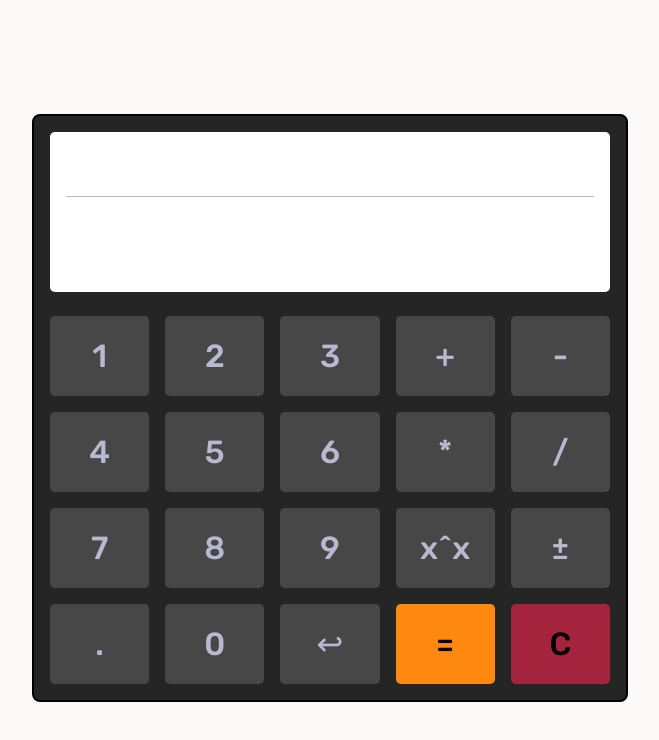
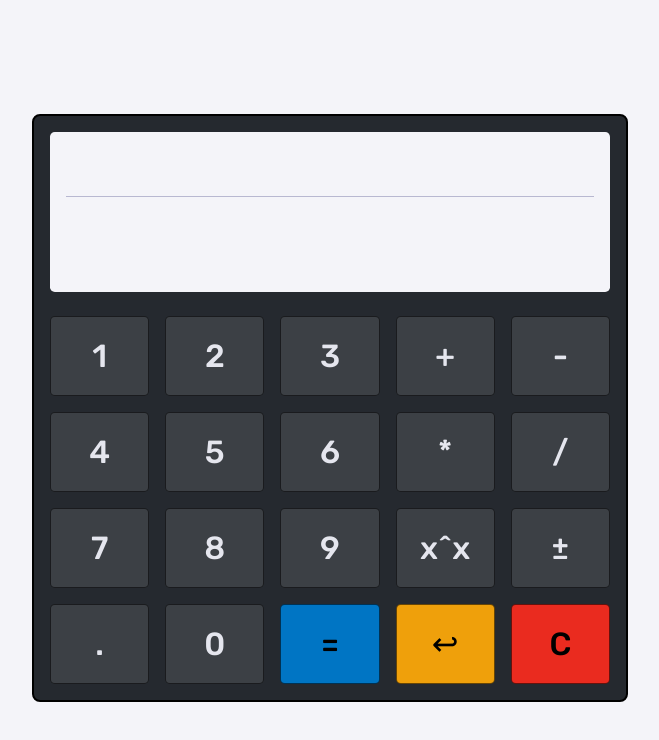
Before and after one commit to finestedm/Calculator, a plain HTML site: page index.html in a window 1280 px wide. Shown: the whole page, without its empty margins (310-969 px from the left). Drawn offline with Linux system fonts and the light colour scheme.

Commit message:
changed disign

```diff
--- a/mystyle.css
+++ b/mystyle.css
@@ -15,14 +15,14 @@ body {
     height: 100vh;
     font-family: "Digital", monospace;
     font-size: 4rem;
-    background-color: #FBFAF8;
+    background-color: #F4F4F9;
 
 }
 
 #display {
     display: flex;
     flex-direction: column;
-    background-color: #ffffff;
+    background-color: #F4F4F9;
     margin-bottom: 1.5rem;
     border-radius: .3rem;
     display: flex;
@@ -59,23 +59,41 @@ body {
 }
 
 button {
+    position: relative;
     width: 100%;
     height: 10vh;
-    background-color: #ffffff28;
-    border: none;
+    background-color: #ffffff1c;
+    border: 1px solid rgba(0, 0, 0, 0.568);
     transition: all 0.2s ease-in;
     border-radius: .3rem;
     font-family: "Rubik";
     font-weight: 500;
     font-size: 2rem;
-    color: #B8B8D1;
+    color: #e5e6ee;
+}
+
+button::before {
+    position: absolute;
+    content: "";
+    left: 0;
+    top: 0;
+    width: 100%;
+    height: 100%;
+    background-color: #b5b3d386;
+    z-index: 10;
+    opacity: 0;
+    border-radius: .3rem;
+    transition: all 0.2s ease-in;
 }
 
 button:hover {
+    box-shadow: 0 0 15px #dad1d11f;
+    scale: .98;
+    color: #ffffff;
+}
 
-    border: none;
-    box-shadow: 0 0 5px #0000007e;
-    scale: .95;
+button:hover::before {
+    opacity: 1;
 }
 
 upper {
@@ -92,7 +110,7 @@ upper {
     padding: 1rem;
     border: 2px solid #000;
     border-radius: .5rem;
-    background-color: #252525;
+    background-color: #25292F;
 }
 
 #keyboard {
@@ -105,7 +123,7 @@ upper {
     grid-template-areas: "numerical numerical numerical plus minus"
         "numerical numerical numerical multiply devide"
         "numerical numerical numerical square sqrt"
-        "point num-0 backspace equals . ";
+        "point num-0 equals backspace . ";
 }
 
 .numerical {
@@ -146,15 +164,18 @@ upper {
 
 #backspace {
     grid-area: backspace;
+    background-color: #EFA00B;
+    color: #000;
+
 }
 
 #equals {
     grid-area: equals;
-    background-color: #FF8811;
+    background-color: #0075C4;
     color: #000;
 }
 
 #clear {
-    background-color: #A5243D;
+    background-color: #EA2B1F;
     color: #000;
 }
```
